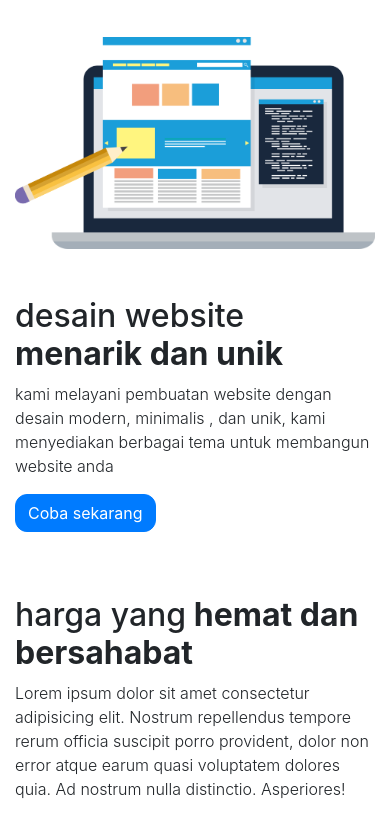
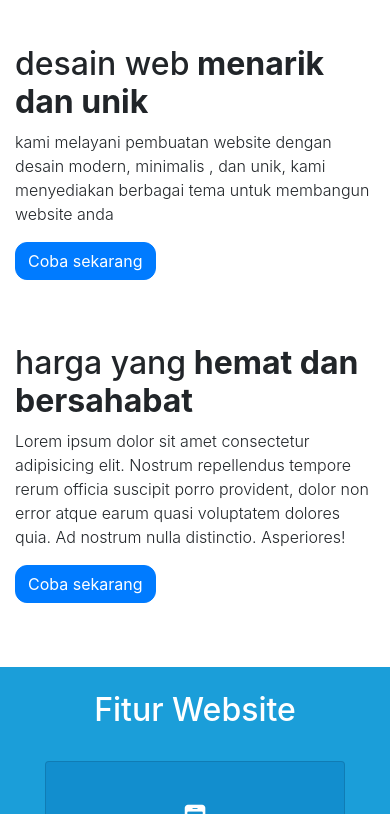
Before and after one commit to iko16-haekal/weebdev, a Gatsby site: page / in a window 390 px wide. Shown: the part 676-1490 px from the top of the page. Built offline with nearby package versions, Linux system fonts and the light colour scheme; Gatsby itself is replaced by a stand-in of ours.

```diff
--- a/src/components/image.js
+++ b/src/components/image.js
@@ -32,7 +32,7 @@
       }
 
       //const imageSizes = image.node.childImageSharp.sizes; sizes={imageSizes}
-      return <Img alt={props.alt} fluid={image.node.childImageSharp.fluid} />
+      return <Img alt={props.alt} fluid={image.node.childImageSharp.fluid} className={props.className}/>
     }}
   />
 )
--- a/src/pages/index.js
+++ b/src/pages/index.js
@@ -48,20 +48,20 @@
       </div>
     </div>
 
-    <div className="container mb-5">
+    <div className="container mb-5 ">
       <h2 className="text-center">Why choosing us</h2>
 
       <hr className="text-center line" />
 
-      <div className="row pt-4">
+      <div className="row pt-4 row-sec2">
         <div className="col-md-6">
           <div style={{ maxWidth: "450px" }}>
-            <Image filename="header.2.png" alt="jasa web desain professional" />
+            <Image filename="header.2.png" alt="jasa web desain professional"  className="mobile-hide" />
           </div>
         </div>
         <div className="col-md-6 mt-5">
           <h2>
-            desain website
+            desain web
             <span className="font-weight-bold"> menarik dan unik</span>
           </h2>
           <p className="font-weight-light">
@@ -88,6 +88,7 @@
         <div className="col-md-6 mt-3">
           <div style={{ maxWidth: "370px" }}>
             <Image
+            className="mobile-hide"
               filename="header.3.png"
               alt="jasa web desain professional dan murah"
             />
--- a/src/pages/style.css
+++ b/src/pages/style.css
@@ -44,9 +44,14 @@
 
   .col-jmb-text {
     margin-top: 0px !important;
+    text-align: center;
   }
 
   .col-jmb-img {
     margin-top: 0px !important;
   }
+
+  .row-sec2 {
+    margin-top: -40px !important;
+  }
 }
```
